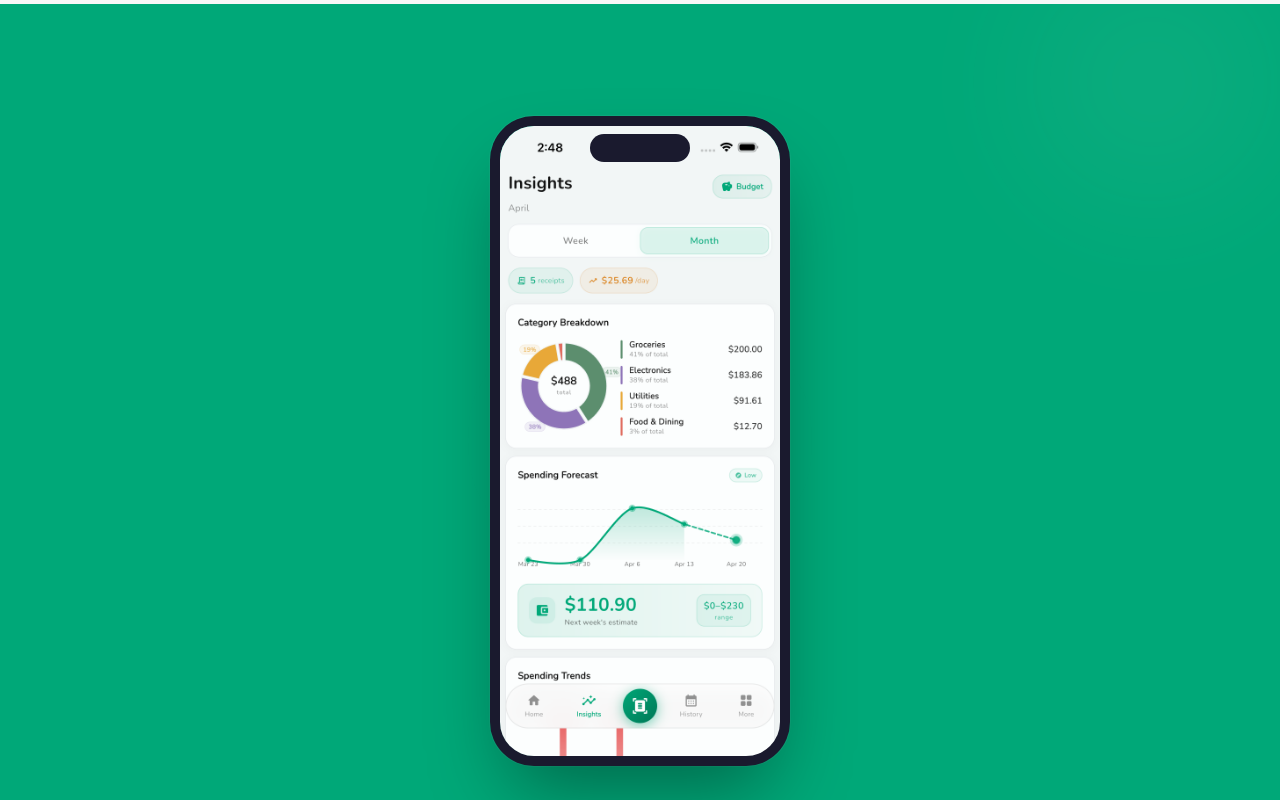
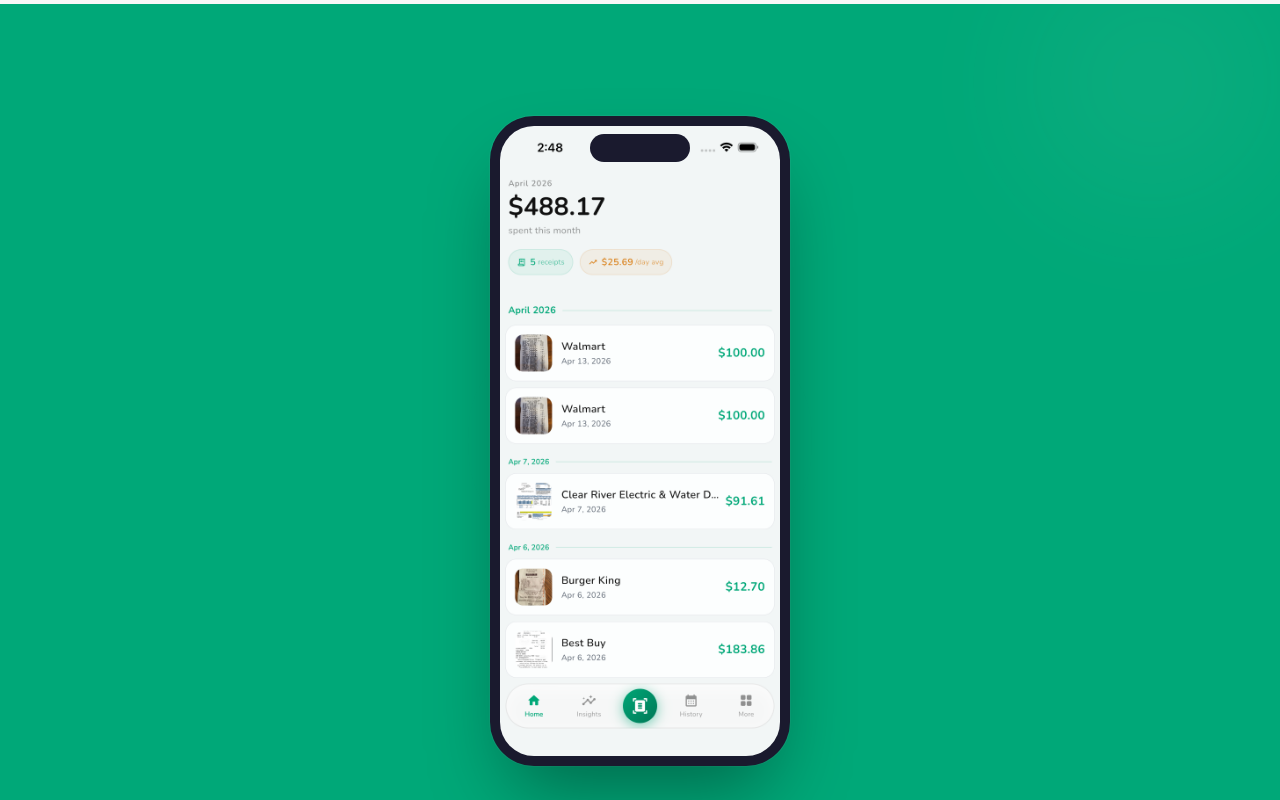
Before and after one commit to edupr90/receiptNow_landing, a React (Vite) app: page / in a window 1280 px wide. Shown: the part 5840-6640 px from the top of the page. Built offline with nearby package versions, Linux system fonts and the light colour scheme.

Commit message:
image update

```diff
--- a/src/components/sections/CTASection.jsx
+++ b/src/components/sections/CTASection.jsx
@@ -44,7 +44,7 @@ export default function CTASection() {
               }}
             />
             <div className="relative z-10">
-              <IPhoneFrame src={`${import.meta.env.BASE_URL}ins.png`} alt="ReceiptNow Insights" animation="slow" />
+              <IPhoneFrame src={`${import.meta.env.BASE_URL}home.png`} alt="ReceiptNow App" />
             </div>
           </div>
 
```
